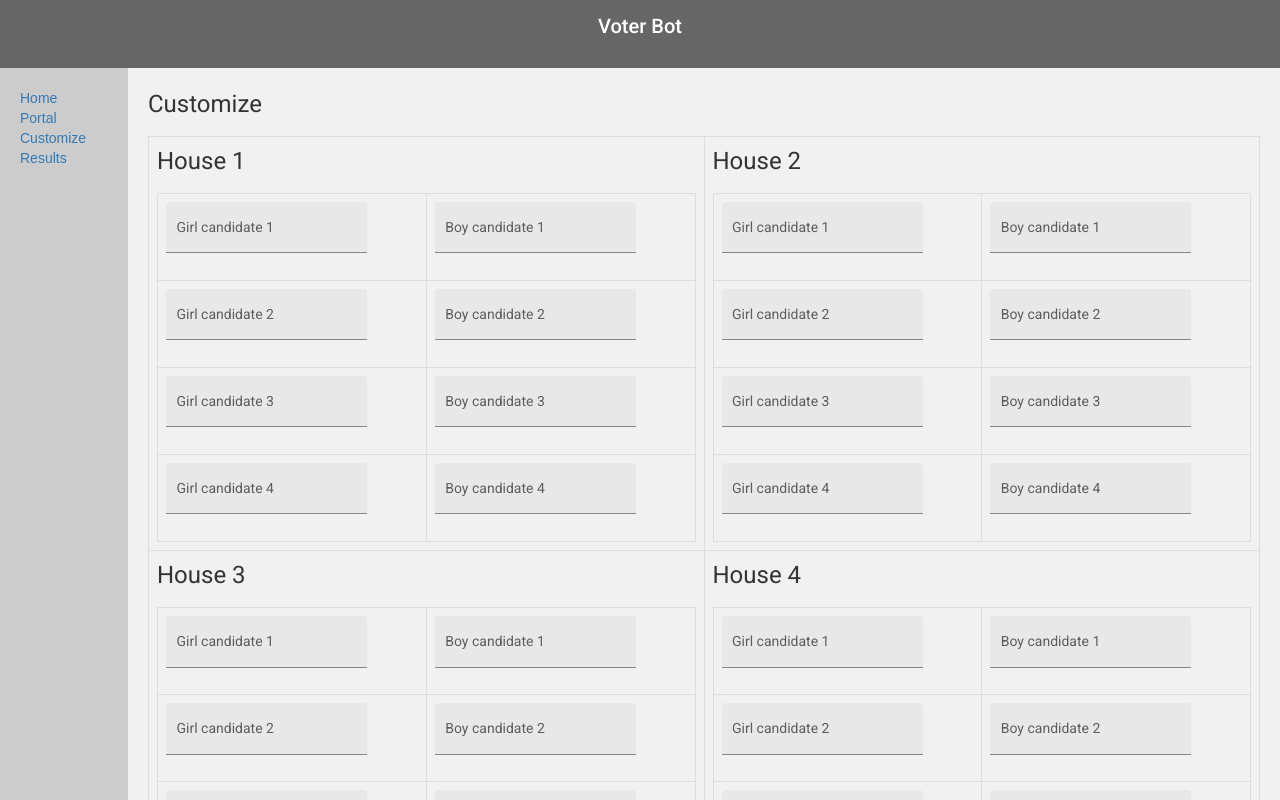
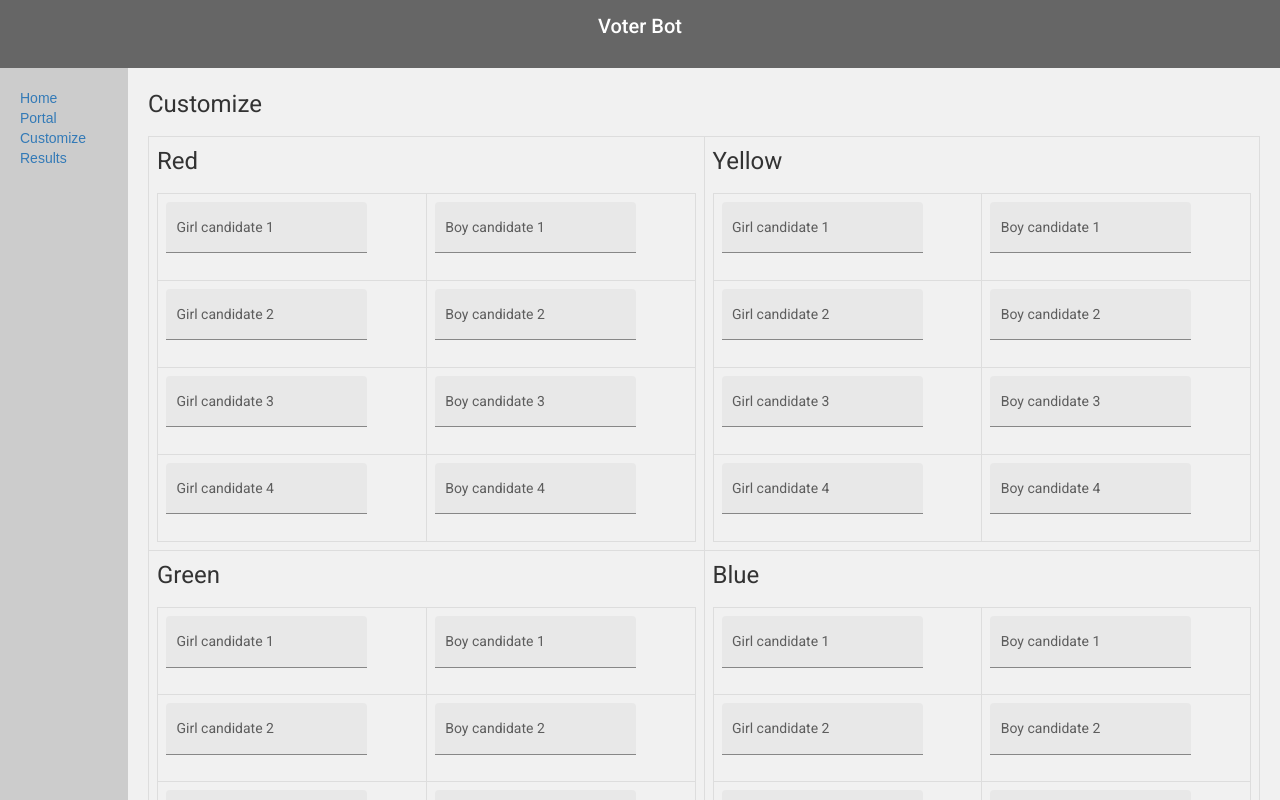
Before and after one commit to kartikdolas1997/PBVV, an Angular app: page /customize in a window 1280 px wide. Shown: the top 800 px of the page. Built offline with nearby package versions, Linux system fonts and the light colour scheme.

Commit message:
services

```diff
--- a/src/app/components/customize/customize.component.html
+++ b/src/app/components/customize/customize.component.html
@@ -2,7 +2,7 @@
     <table>
         <tr>
             <td>
-                <h1>House 1</h1>
+                <h1>Red</h1>
                 <table>
                     <tr><td><div class="example-container">
                         <mat-form-field appearance="fill">
@@ -51,7 +51,7 @@
 
             </table>
             <td>
-                <h1>House 2</h1>
+                <h1>Yellow</h1>
                 <table>
                   <tr><td><div class="example-container">
                       <mat-form-field appearance="fill">
@@ -103,7 +103,7 @@
         </tr>
         <tr>
             <td>
-                <h1>House 3</h1>
+                <h1>Green</h1>
                 <table>
                   <tr><td><div class="example-container">
                       <mat-form-field appearance="fill">
@@ -153,7 +153,7 @@
           </table>
             </td>
             <td>
-                <h1>House 4</h1>
+                <h1>Blue</h1>
                 <table>
                   <tr><td><div class="example-container">
                       <mat-form-field appearance="fill">
--- a/src/app/components/eportal/eportal.component.ts
+++ b/src/app/components/eportal/eportal.component.ts
@@ -1,4 +1,5 @@
 import { Component, OnInit } from '@angular/core';
+import {EportalService} from './eportal.service'
 
 @Component({
   selector: 'app-eportal',
@@ -8,7 +9,7 @@ import { Component, OnInit } from '@angular/core';
 
 export class EportalComponent implements OnInit {
 
-  constructor() { }
+  constructor(private _eportalservice:EportalService) { }
 
   ngOnInit(): void {}
 
@@ -16,9 +17,9 @@ export class EportalComponent implements OnInit {
 
 
     favoriteheadboy: string;
-    headboys: string[] = ['Boy1', 'Boy2', 'Boy3', 'Boy4'];
+    headboys = this._eportalservice.headboys;
 
     favoriteheadgirl: string;
-    headgirls: string[] = ['Girl1', 'Girl2', 'Girl3', 'Girl4'];
+    headgirls = this._eportalservice.headgirls;
 
 }
--- a/src/app/components/home/home.component.html
+++ b/src/app/components/home/home.component.html
@@ -1,4 +1,4 @@
 <h1>How to use the app</h1>
-    <p>London is the capital city of England. It is the most populous city in the  United Kingdom, with a metropolitan area of over 13 million inhabitants.</p>
+    <p>This page consists user guide for the app.</p>
     <p>Standing on the River Thames, London has been a major settlement for two millennia, its history going back to its founding by the Romans, who named it Londinium.</p>
     <button mat-raised-button>Submit</button>
```
